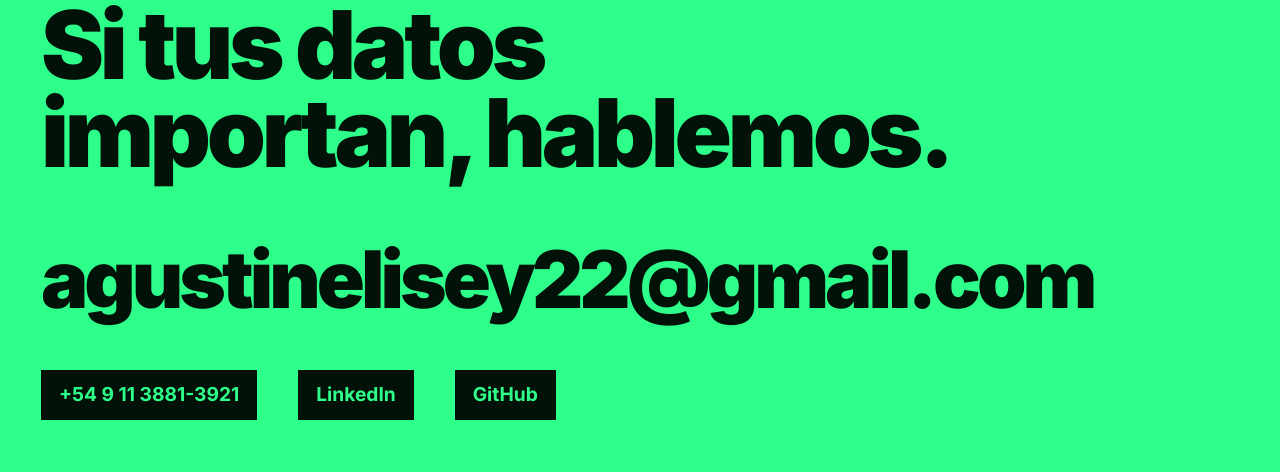
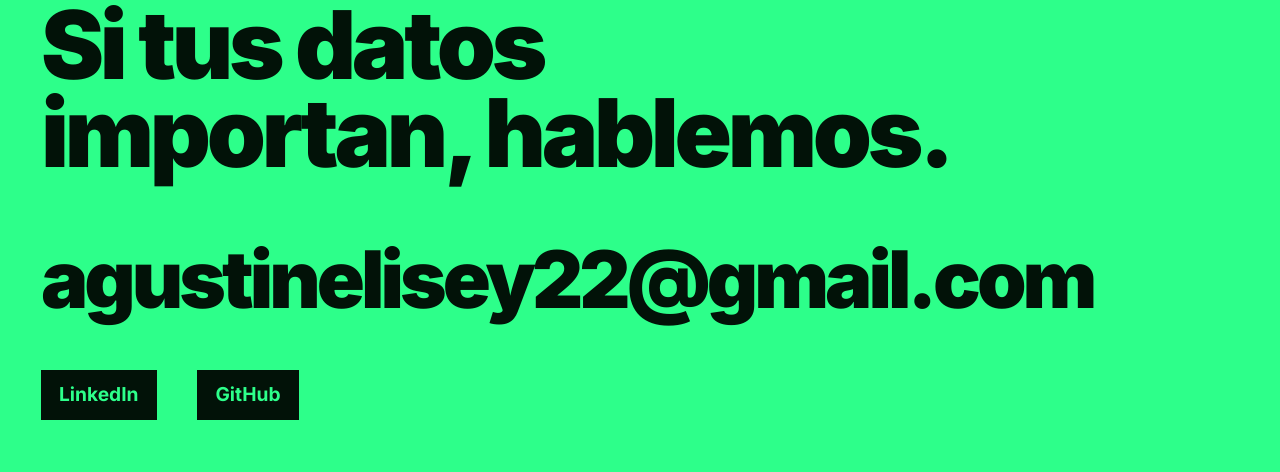
Before and after one commit to EliseyAgustin/Portfolio, a website: page public/index.html in a window 1280 px wide. Shown: the part 10268-10740 px from the top of the page. Drawn offline with Linux system fonts and the light colour scheme.

Commit message:
Remove phone number from site
Co-Authored-By: Claude Sonnet 5.5 <noreply@anthropic.com>

```diff
--- a/public/index.html
+++ b/public/index.html
@@ -176,7 +176,6 @@
         <h2 class="h2" data-i18n="sections.contact">Si tus datos importan, hablemos.</h2>
         <a href="mailto:agustinelisey22@gmail.com" class="contact-mail email-copy-btn" data-email="agustinelisey22@gmail.com" style="--d:2">agustinelisey22@gmail.com</a>
         <div class="contact-links" style="--d:3">
-            <a href="tel:+5491138813921">+54 9 11 3881-3921</a>
             <a href="https://www.linkedin.com/in/agustin-elisey" target="_blank" rel="noopener">LinkedIn</a>
             <a href="https://github.com/EliseyAgustin" target="_blank" rel="noopener">GitHub</a>
         </div>
--- a/public/js/data.js
+++ b/public/js/data.js
@@ -12,7 +12,6 @@ const PORTFOLIO_DATA = {
     name: "Agustín Elisey",
     title: "Data Analyst & QA Engineer | SQL, Snowflake & Automatización",
     location: "Buenos Aires, Argentina",
-    phone: "+54 9 11 3881-3921",
     email: "agustinelisey22@gmail.com",
     about: `Data Analyst y QA Engineer con más de 2 años de experiencia en SQL, Snowflake, automatización de procesos y aseguramiento de calidad en entornos de e-commerce. Especializado en el diseño de consultas SQL/Snowflake, automatización de flujos de trabajo con Python y validación de integridad de datos.
 
@@ -171,7 +170,6 @@ Resultados comprobados: 60% de mejora en eficiencia operativa al automatizar la
     name: "Agustín Elisey",
     title: "Data Analyst & QA Engineer | SQL, Snowflake & Automation",
     location: "Buenos Aires, Argentina",
-    phone: "+54 9 11 3881-3921",
     email: "agustinelisey22@gmail.com",
     about: `Data Analyst and QA Engineer with 2+ years of experience in SQL, Snowflake, process automation and quality assurance in e-commerce environments. Specialized in designing SQL/Snowflake queries, automating workflows with Python and validating data integrity.
 
```
